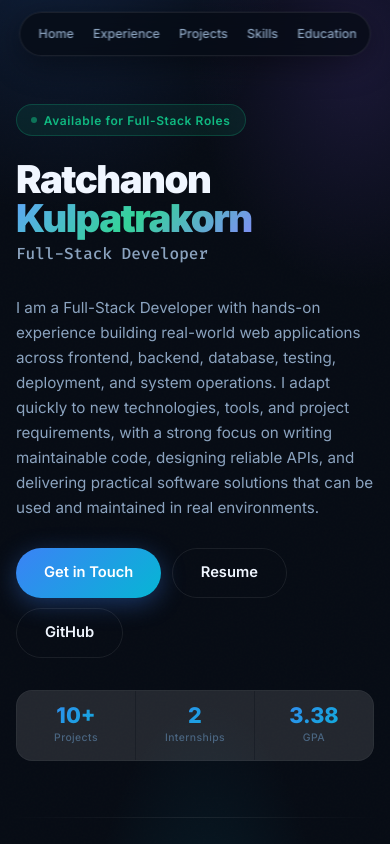
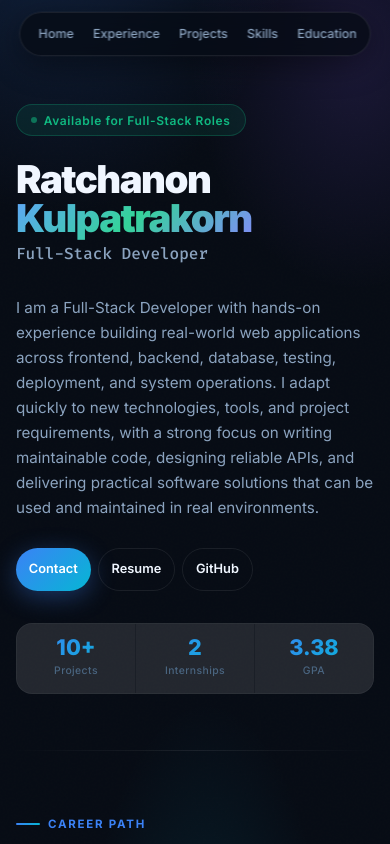
Before and after one commit to koard/Portfolio, a Next.js app: page / in a window 390 px wide. Shown: the top 844 px of the page. Built offline with nearby package versions, Linux system fonts and the light colour scheme.

Commit message:
style: adjust hero CTA buttons to fit in a single line on mobile

```diff
--- a/app/globals.css
+++ b/app/globals.css
@@ -1102,8 +1102,15 @@ section {
     margin-bottom: 1.75rem;
   }
   .hero-ctas {
-    gap: 0.65rem;
+    display: flex;
+    flex-wrap: wrap;
+    gap: 0.5rem;
     margin-bottom: 2rem;
+  }
+  .hero-ctas .btn-primary,
+  .hero-ctas .btn-secondary {
+    padding: 0.65rem 1.15rem;
+    font-size: 0.84rem;
   }
   .projects-grid {
     grid-template-columns: 1fr;
@@ -1128,6 +1135,16 @@ section {
   }
   section {
     padding: 3.5rem 0;
+  }
+  .hero-ctas {
+    gap: 0.45rem;
+    flex-wrap: nowrap;
+  }
+  .hero-ctas .btn-primary,
+  .hero-ctas .btn-secondary {
+    padding: 0.62rem 0.8rem;
+    font-size: 0.8rem;
+    white-space: nowrap;
   }
   .stat-item {
     padding: 0.85rem 0.4rem;
--- a/app/page.tsx
+++ b/app/page.tsx
@@ -545,7 +545,7 @@ export default function Home() {
                 </p>
                 <div className="hero-ctas">
                   <a href="#contact" className="btn-primary">
-                    Get in Touch
+                    Contact
                   </a>
 
                   <a
```
